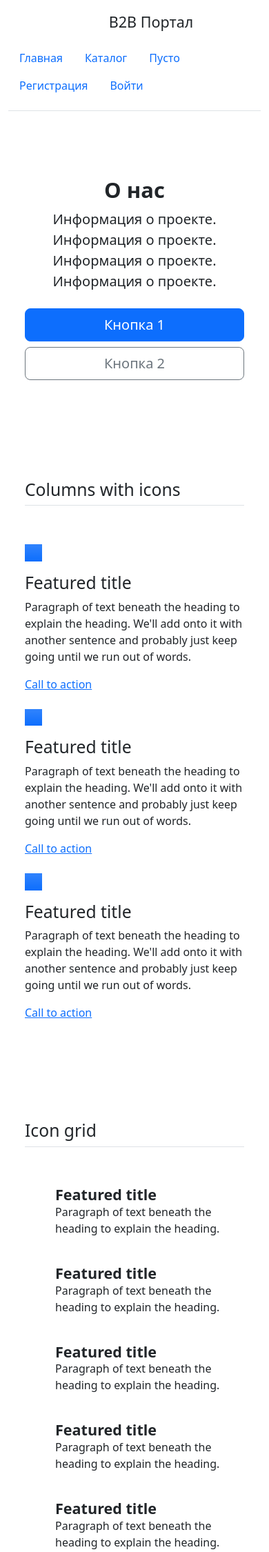
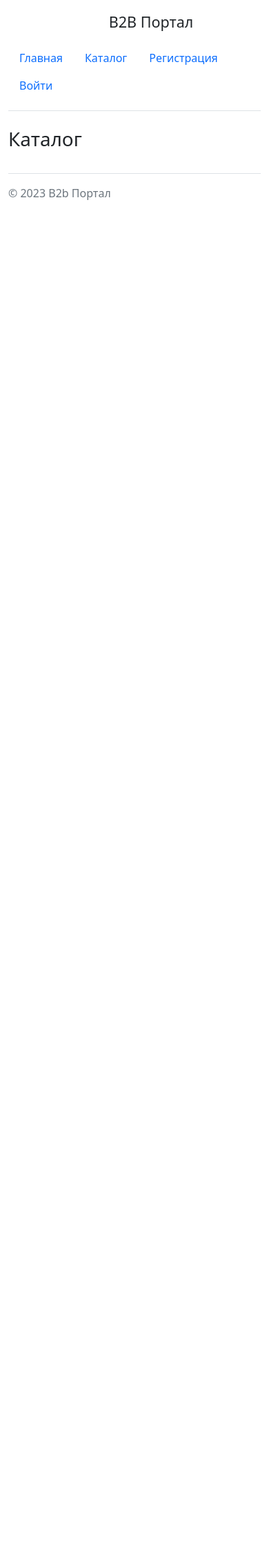
Before and after one commit to alexdekunov/b2b_site_for_partner, a Flask app: page /catalog in a window 390 px wide. Shown: the top 2250 px of the page at 69% size. After the commit the page ends 290 px from the top, so only its background shows below. Run offline with Flask 3, Linux system fonts and the light colour scheme; data that the repository does not hold is empty.

Commit message:
база с товарами добавлена, и отображение на сайте (#28)

```diff
--- a/webapp/catalog/views.py
+++ b/webapp/catalog/views.py
@@ -1,9 +1,18 @@
 from flask import Blueprint, render_template
+from webapp.catalog.models import Price
 
 blueprint = Blueprint('catalog', __name__)
 
 
 @blueprint.route('/catalog')
-def about():
-    title = "Каталог"
-    return render_template('catalog/about.html', page_title=title)
+def get_products():
+    products = Price.query.all() # метод all забираем все товары
+    title = "Каталог" # title страницы
+    return render_template('catalog/about.html',
+                            page_title=title,
+                            products=products)
+
+
+#def about():
+#    title = "Каталог"
+#    return render_template('catalog/about.html', page_title=title)
--- a/webapp/templates/base.html
+++ b/webapp/templates/base.html
@@ -1,5 +1,6 @@
 <!doctype html>
-<html lang="en"><!-- header -->
+<html lang="en">
+<!-- header -->
 <head>
     <meta charset="utf-8">
     <meta name="viewport" content="width=device-width, initial-scale=1">
--- a/webapp/templates/block/menu.html
+++ b/webapp/templates/block/menu.html
@@ -12,13 +12,13 @@
         <li class="nav-item">
           <a href="{{ '/catalog' }}" class="nav-link">Каталог</a>
         </li>
-        <li class="nav-item">
-          <a href="#" class="nav-link">Пусто</a>
-        </li>
 
         {%  if current_user.is_authenticated %}
           <li class="nav-item">
             <span class="nav-link">Привет, {{ current_user.username }}</span>
+          </li>
+          <li class="nav-item">
+            <a href="{{ '/catalog' }}" class="nav-link">Каталог</a>
           </li>
           {% if current_user.is_admin %}
             <li class="nav-item">
--- a/webapp/templates/catalog/about.html
+++ b/webapp/templates/catalog/about.html
@@ -10,121 +10,35 @@
 
 
 <div class="container">
-    <!-- Центральный блок -->
-    <div class="px-4 py-5 my-5 text-center">
-        <h1 class="display-5 fw-bold">О нас</h1>
-        <div class="col-lg-6 mx-auto">
-          <p class="lead mb-4">Информация о проекте. Информация о проекте. Информация о проекте. Информация о проекте.</p>
-          <div class="d-grid gap-2 d-sm-flex justify-content-sm-center">
-            <button type="button" class="btn btn-primary btn-lg px-4 gap-3">Кнопка 1</button>
-            <button type="button" class="btn btn-outline-secondary btn-lg px-4">Кнопка 2</button>
-          </div>
-        </div>
+  <h1>{{ page_title }}</h1>
+
+  <div class="row">
+    <div class="col-4">
+      {% for product in products %}
+        <h5>Наименование товара: {{ product.name }}</h5>
+        <p>Стоимость: {{ product.price }} руб.</br>
+        В наличии - {{ product.price }} шт.</p>
+      {% endfor %}
     </div>
 
-    <!-- Колонки с иконками -->
-    <div class="container px-4 py-5" id="featured-3">
-        <h2 class="pb-2 border-bottom">Columns with icons</h2>
-        <div class="row g-4 py-5 row-cols-1 row-cols-lg-3">
-          <div class="feature col">
-            <div class="feature-icon d-inline-flex align-items-center justify-content-center text-bg-primary bg-gradient fs-2 mb-3">
-              <svg class="bi" width="1em" height="1em"><use xlink:href="#collection"></use></svg>
-            </div>
-            <h3 class="fs-2">Featured title</h3>
-            <p>Paragraph of text beneath the heading to explain the heading. We'll add onto it with another sentence and probably just keep going until we run out of words.</p>
-            <a href="#" class="icon-link d-inline-flex align-items-center">
-              Call to action
-              <svg class="bi" width="1em" height="1em"><use xlink:href="#chevron-right"></use></svg>
-            </a>
-          </div>
-          <div class="feature col">
-            <div class="feature-icon d-inline-flex align-items-center justify-content-center text-bg-primary bg-gradient fs-2 mb-3">
-              <svg class="bi" width="1em" height="1em"><use xlink:href="#people-circle"></use></svg>
-            </div>
-            <h3 class="fs-2">Featured title</h3>
-            <p>Paragraph of text beneath the heading to explain the heading. We'll add onto it with another sentence and probably just keep going until we run out of words.</p>
-            <a href="#" class="icon-link d-inline-flex align-items-center">
-              Call to action
-              <svg class="bi" width="1em" height="1em"><use xlink:href="#chevron-right"></use></svg>
-            </a>
-          </div>
-          <div class="feature col">
-            <div class="feature-icon d-inline-flex align-items-center justify-content-center text-bg-primary bg-gradient fs-2 mb-3">
-              <svg class="bi" width="1em" height="1em"><use xlink:href="#toggles2"></use></svg>
-            </div>
-            <h3 class="fs-2">Featured title</h3>
-            <p>Paragraph of text beneath the heading to explain the heading. We'll add onto it with another sentence and probably just keep going until we run out of words.</p>
-            <a href="#" class="icon-link d-inline-flex align-items-center">
-              Call to action
-              <svg class="bi" width="1em" height="1em"><use xlink:href="#chevron-right"></use></svg>
-            </a>
-          </div>
-        </div>
-    </div>
-
-    <!-- Сетка значков -->
-    <div class="container px-4 py-5" id="icon-grid">
-        <h2 class="pb-2 border-bottom">Icon grid</h2>
-
-        <div class="row row-cols-1 row-cols-sm-2 row-cols-md-3 row-cols-lg-4 g-4 py-5">
-          <div class="col d-flex align-items-start">
-            <svg class="bi text-muted flex-shrink-0 me-3" width="1.75em" height="1.75em"><use xlink:href="#bootstrap"></use></svg>
-            <div>
-              <h3 class="fw-bold mb-0 fs-4">Featured title</h3>
-              <p>Paragraph of text beneath the heading to explain the heading.</p>
-            </div>
-          </div>
-          <div class="col d-flex align-items-start">
-            <svg class="bi text-muted flex-shrink-0 me-3" width="1.75em" height="1.75em"><use xlink:href="#cpu-fill"></use></svg>
-            <div>
-              <h3 class="fw-bold mb-0 fs-4">Featured title</h3>
-              <p>Paragraph of text beneath the heading to explain the heading.</p>
-            </div>
-          </div>
-          <div class="col d-flex align-items-start">
-            <svg class="bi text-muted flex-shrink-0 me-3" width="1.75em" height="1.75em"><use xlink:href="#calendar3"></use></svg>
-            <div>
-              <h3 class="fw-bold mb-0 fs-4">Featured title</h3>
-              <p>Paragraph of text beneath the heading to explain the heading.</p>
-            </div>
-          </div>
-          <div class="col d-flex align-items-start">
-            <svg class="bi text-muted flex-shrink-0 me-3" width="1.75em" height="1.75em"><use xlink:href="#home"></use></svg>
-            <div>
-              <h3 class="fw-bold mb-0 fs-4">Featured title</h3>
-              <p>Paragraph of text beneath the heading to explain the heading.</p>
-            </div>
-          </div>
-          <div class="col d-flex align-items-start">
-            <svg class="bi text-muted flex-shrink-0 me-3" width="1.75em" height="1.75em"><use xlink:href="#speedometer2"></use></svg>
-            <div>
-              <h3 class="fw-bold mb-0 fs-4">Featured title</h3>
-              <p>Paragraph of text beneath the heading to explain the heading.</p>
-            </div>
-          </div>
-          <div class="col d-flex align-items-start">
-            <svg class="bi text-muted flex-shrink-0 me-3" width="1.75em" height="1.75em"><use xlink:href="#toggles2"></use></svg>
-            <div>
-              <h3 class="fw-bold mb-0 fs-4">Featured title</h3>
-              <p>Paragraph of text beneath the heading to explain the heading.</p>
-            </div>
-          </div>
-          <div class="col d-flex align-items-start">
-            <svg class="bi text-muted flex-shrink-0 me-3" width="1.75em" height="1.75em"><use xlink:href="#geo-fill"></use></svg>
-            <div>
-              <h3 class="fw-bold mb-0 fs-4">Featured title</h3>
-              <p>Paragraph of text beneath the heading to explain the heading.</p>
-            </div>
-          </div>
-          <div class="col d-flex align-items-start">
-            <svg class="bi text-muted flex-shrink-0 me-3" width="1.75em" height="1.75em"><use xlink:href="#tools"></use></svg>
-            <div>
-              <h3 class="fw-bold mb-0 fs-4">Featured title</h3>
-              <p>Paragraph of text beneath the heading to explain the heading.</p>
+    <div class="col-8">
+      {% for product in products %}
+        <div class="row">
+          <div class="col-sm-6 mb-3 mb-sm-0">
+            <div class="card">
+              <div class="card-body">
+                <h5 class="card-title">{{ product.name }}</h5>
+                <p class="card-text">Подробное описание товара с характеристиками.</p>
+                <a href="#" class="btn btn-primary">{{ product.price }} руб.</a>
+              </div>
             </div>
           </div>
         </div>
+        </br>
+      {% endfor %}
     </div>
+
+  </div>
 
 </div>
 {% endblock %}
--- a/webapp/templates/user/login.html
+++ b/webapp/templates/user/login.html
@@ -43,7 +43,6 @@
         </br>
           {{ form.submit() }}
       </form>
-
     </div>
   </div>
 </div>
```
Also changed, not shown: webapp/catalog/models.py (added, +7 -0 lines).
